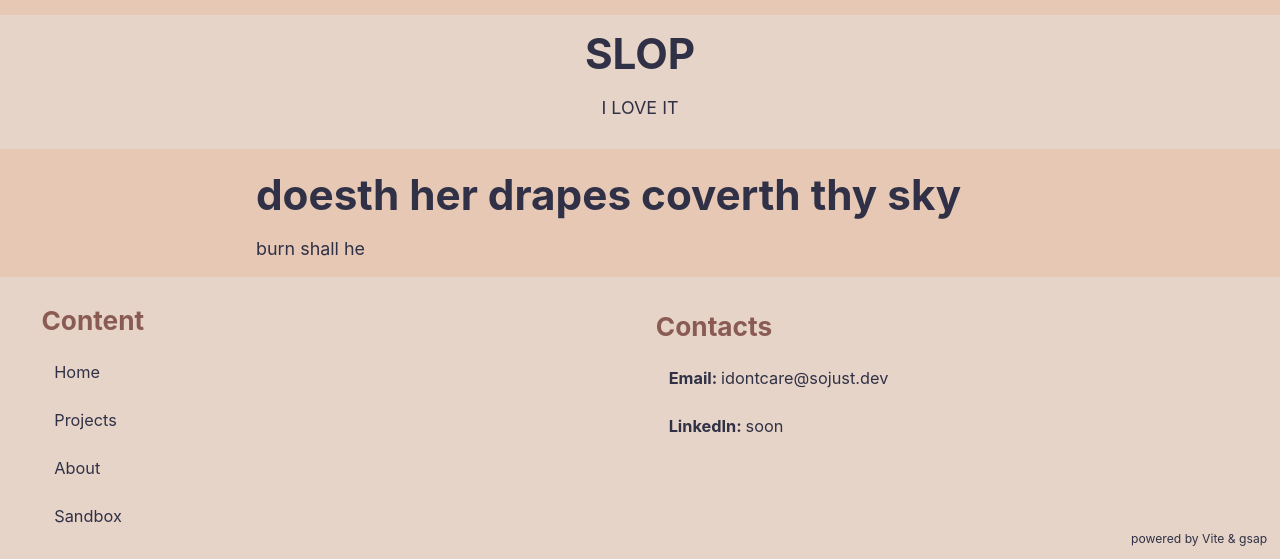
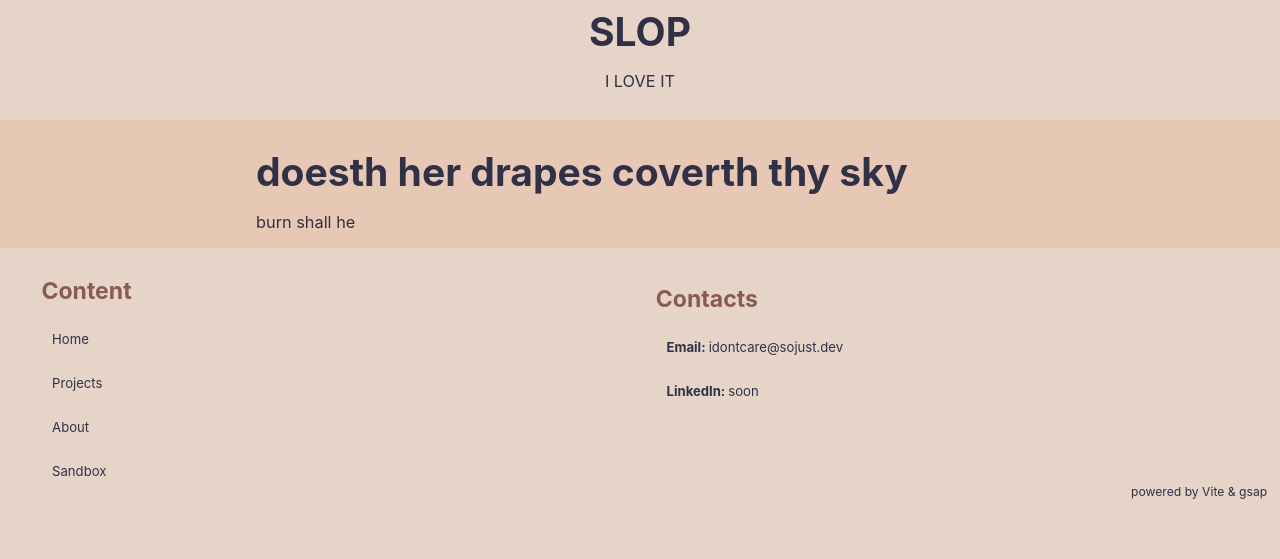
Before and after one commit to ExoSteel/portfolio, a website built with Vite: page index.html in a window 1280 px wide. Shown: the part 768-1327 px from the top of the page. After the commit the page ends 1279 px from the top, so only its background shows below. Built offline with nearby package versions, Linux system fonts and the light colour scheme.

Commit message:
Edited Font size

```diff
--- a/src/style.css
+++ b/src/style.css
@@ -102,7 +102,7 @@ button {
 }
 
 h1 {
-  font-size: calc(2rem + 0.8vw);
+  font-size: calc(1.8rem + 0.8vw);
   line-height: normal;
   margin: 0;
   background: var(--accent);
@@ -116,7 +116,7 @@ h2 {
   -webkit-background-clip: text;
   -webkit-text-fill-color: transparent;
   clip-path: polygon(0 0, 100% 0, 100% 100%, 0% 100%);
-  font-size: calc(1.2rem + 0.8vw);
+  font-size: calc(1rem + 0.8vw);
 }
 
 h3 {
@@ -124,17 +124,17 @@ h3 {
   text-align: left;
   align-items: start;
   padding: 0%;
-  font-size: calc(1rem + 0.8vw);
+  font-size: calc(0.8rem + 0.8vw);
   margin: auto;
 }
 
 p {
-  font-size: calc(0.8rem + 0.4vw);
+  font-size: calc(0.7rem + 0.4vw);
   color: var(--text);
 }
 
 .ftr-p {
-  font-size: calc(0.7rem + 0.4vw);
+  font-size: calc(0.5rem + 0.4vw);
   text-align: left;
   margin: 2px;
 }
```
